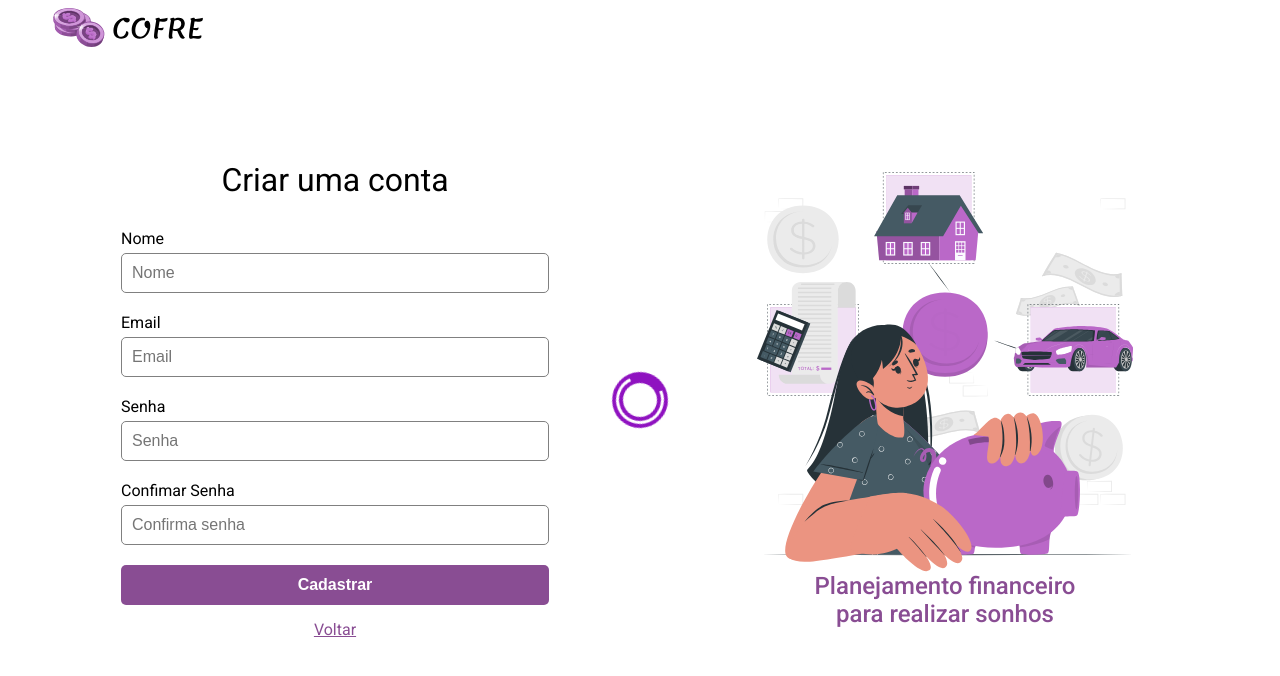
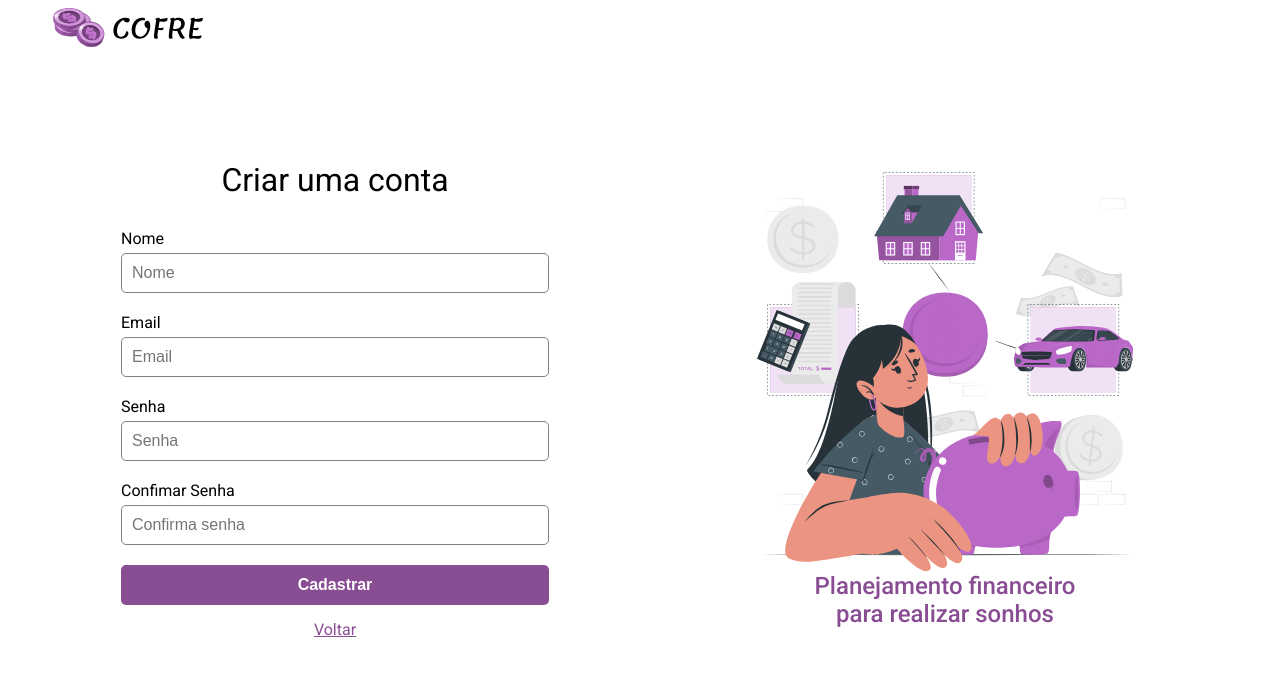
Before and after one commit to Sara01romao/cofre, a React (Vite) app: page /createLogin in a window 1280 px wide. Shown: the top 676 px of the page. Built offline with nearby package versions, Linux system fonts and the light colour scheme.

Commit message:
ajustado spinner

```diff
--- a/src/pages/CreateLogin/index.jsx
+++ b/src/pages/CreateLogin/index.jsx
@@ -17,33 +17,25 @@ export  function CreateLogin() {
   const [msgError, setMsgError] = useState(null);
   let navegate = useNavigate();
   let {setUserData} = useContext(UserContext);
+  const [loding, setLoding] = useState(false);
 
 
 
   function handleCreate(e){
     e.preventDefault();
+    setLoding(true);
     const userObj ={name:name, email:email, password:password};
 
     if(password === passwordConfirm ){
+
       setMsgError(null)
       setUserData(userObj)
-
+      setLoding(false);
       navegate('/')
     }else{
       setMsgError('Senha inválida')
+      setLoding(false);
     }
-
-   /*  if(password === passwordConfirm ){
-      setMsgError(null)
-
-       localStorage.setItem('useCofre', JSON.stringify(user))
-       navegate('/')
-
-      console.log(user)
-    }else{
-      setMsgError('Senha inválida')
-    } */
-
 
   }
 
@@ -52,8 +44,9 @@ export  function CreateLogin() {
   return (
     <MainCreate>
 
-
-     <Loading/>
+      {loding ==! false ?
+        <>
+        <Loading/>
         <div className='form-content'>
          <img src={Logo} alt="logo" className='logo' />
           <h1>Criar uma conta</h1>
@@ -75,8 +68,33 @@ export  function CreateLogin() {
           <img src={ilustration} alt="ilustração objetivos" />
           <p>Planejamento financeiro <br/>para realizar sonhos</p>
         </div>
+        </>
+
+      :
+       <>
+        <div className='form-content'>
+         <img src={Logo} alt="logo" className='logo' />
+          <h1>Criar uma conta</h1>
+          <form onSubmit={handleCreate} >
+            <Input typeInput="text" id="Nome" setChange={setName} value={name} placeholder="Nome"/>
+            <Input typeInput="text" id="Email" setChange={setEmail} value={email} placeholder="Email"/>
+            <Input typeInput="password" id="Senha" setChange={setPassword} value={password} placeholder="Senha"/>
+            <Input typeInput="password" id="Confimar Senha" setChange={setPasswordConfirm} value={passwordConfirm} placeholder="Confirma senha"/>
+            {msgError?<small>{msgError}</small>:''}
+            <Button typeBtn="submit" txt="Cadastrar"/>
+          </form>
+          <Link to="/" className="link">Voltar</Link>
 
 
+        </div>
+
+        <div className='infoCreate'>
+
+          <img src={ilustration} alt="ilustração objetivos" />
+          <p>Planejamento financeiro <br/>para realizar sonhos</p>
+        </div>
+        </>
+       }
 
     </MainCreate>
   )
--- a/src/pages/Login/index.jsx
+++ b/src/pages/Login/index.jsx
@@ -6,9 +6,6 @@ import { useContext, useEffect, useState } from "react";
 import PigSvg from "../../components/PigSvg";
 import Logo from "../../assets/images/logo.svg"
 import { UserContext } from "../../context/user";
-
-
-
 
 
 
@@ -77,8 +74,6 @@ export default function Login() {
 
           <Link to="/createLogin" className="link">Criar conta</Link>
 
-
-        {userData != null? userData.name : ''}
       </div>
 
       <div clasName="msgsContent">
--- a/src/pages/Login/styles.js
+++ b/src/pages/Login/styles.js
@@ -44,6 +44,12 @@ export const MainForm = styled.main`
     }
   }
 
+  form small {
+      position: relative;
+      top: -15px;
+      font-size: 16px;
+      color: #fd0000;
+    }
 
 
   svg {
```
